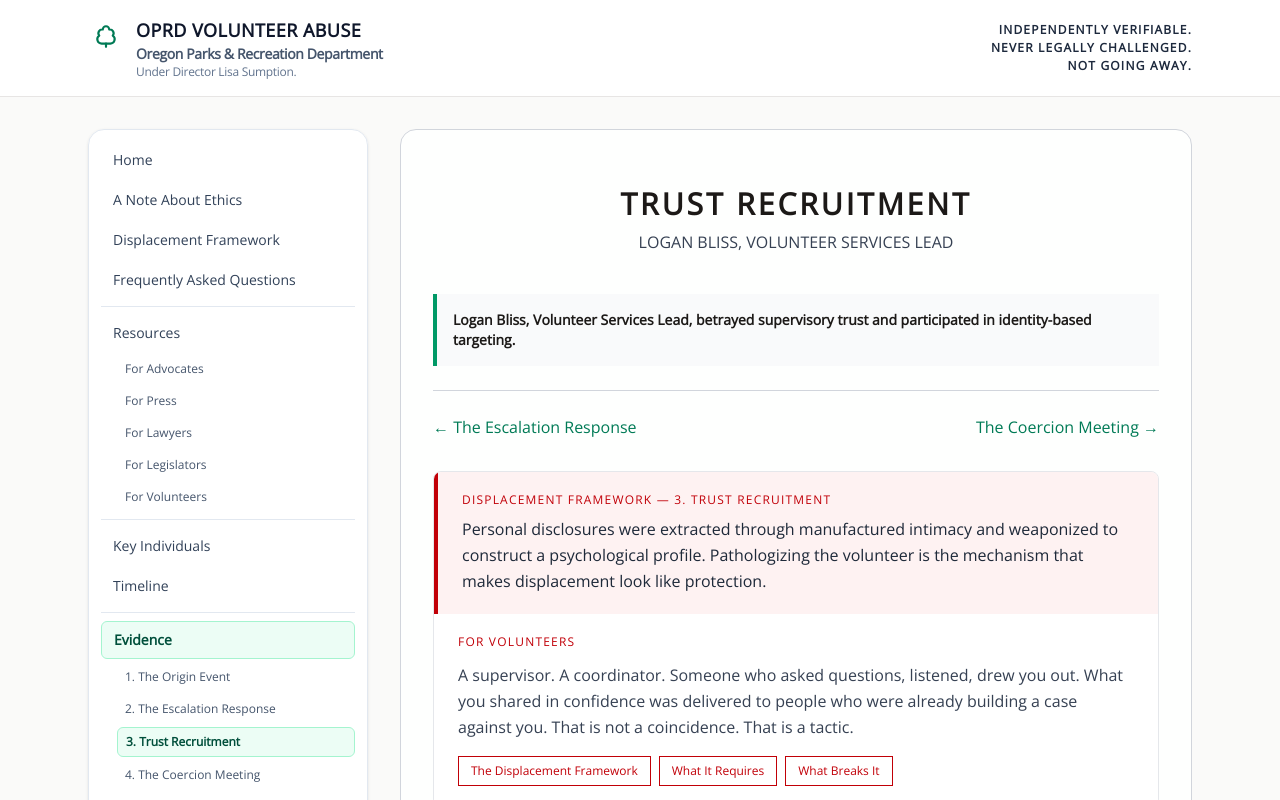
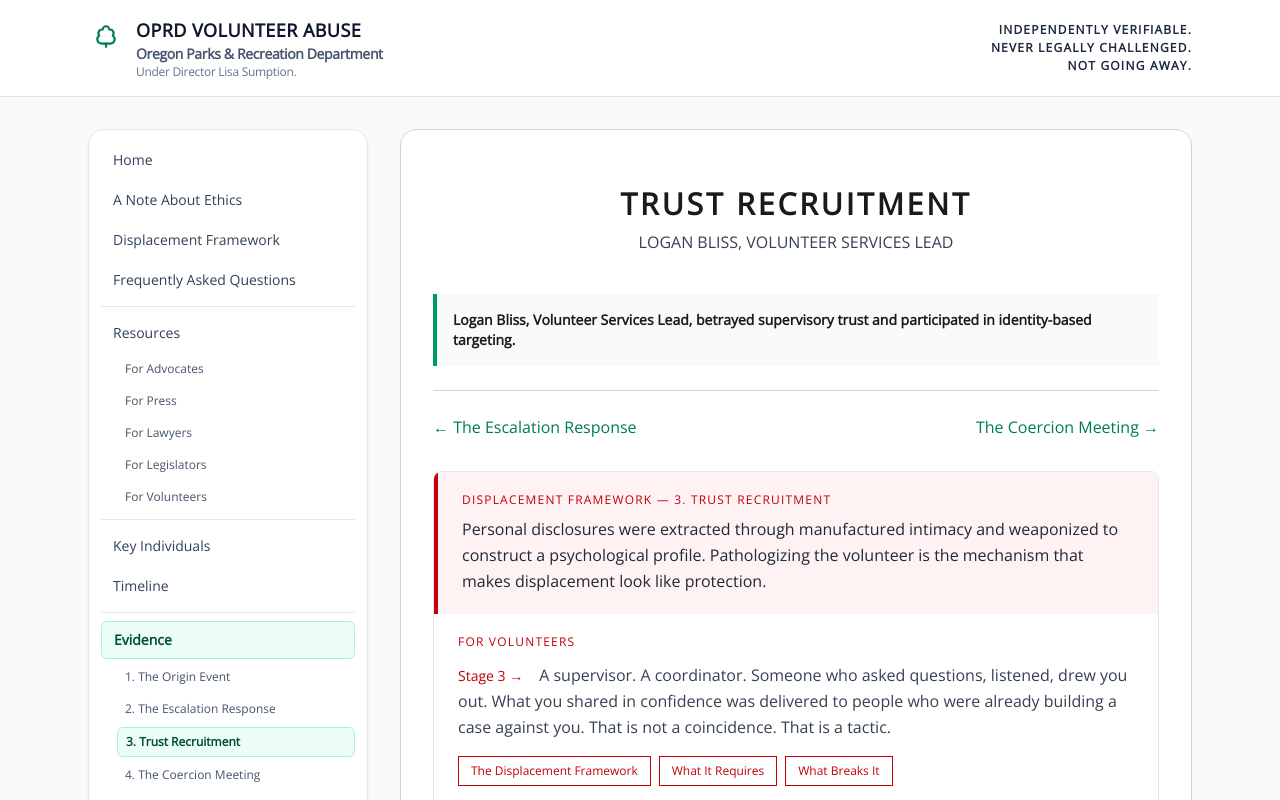
Before and after one commit to rswfire/rswfire.oprd, a Next.js app: page /evidence/trust in a window 1280 px wide. Shown: the top 800 px of the page. Built offline with nearby package versions, Linux system fonts and the light colour scheme.

Commit message:
Updated Evidence/*

```diff
--- a/components/DisplacementStage.tsx
+++ b/components/DisplacementStage.tsx
@@ -24,6 +24,12 @@ export default function DisplacementStage({ stage }: { stage: string }) {
                     For Volunteers
                 </p>
                 <p className="text-base text-gray-700 leading-relaxed mb-4">
+                    <Link
+                        href={`/resources/volunteers#stage-${entry.stage.split('.')[0]}`}
+                        className="text-sm font-mono text-red-700 hover:underline mr-4"
+                    >
+                        Stage {entry.stage.split('.')[0]} →
+                    </Link>
                     {entry.volunteer.body}
                 </p>
                 <div className="flex flex-wrap gap-2">
```
